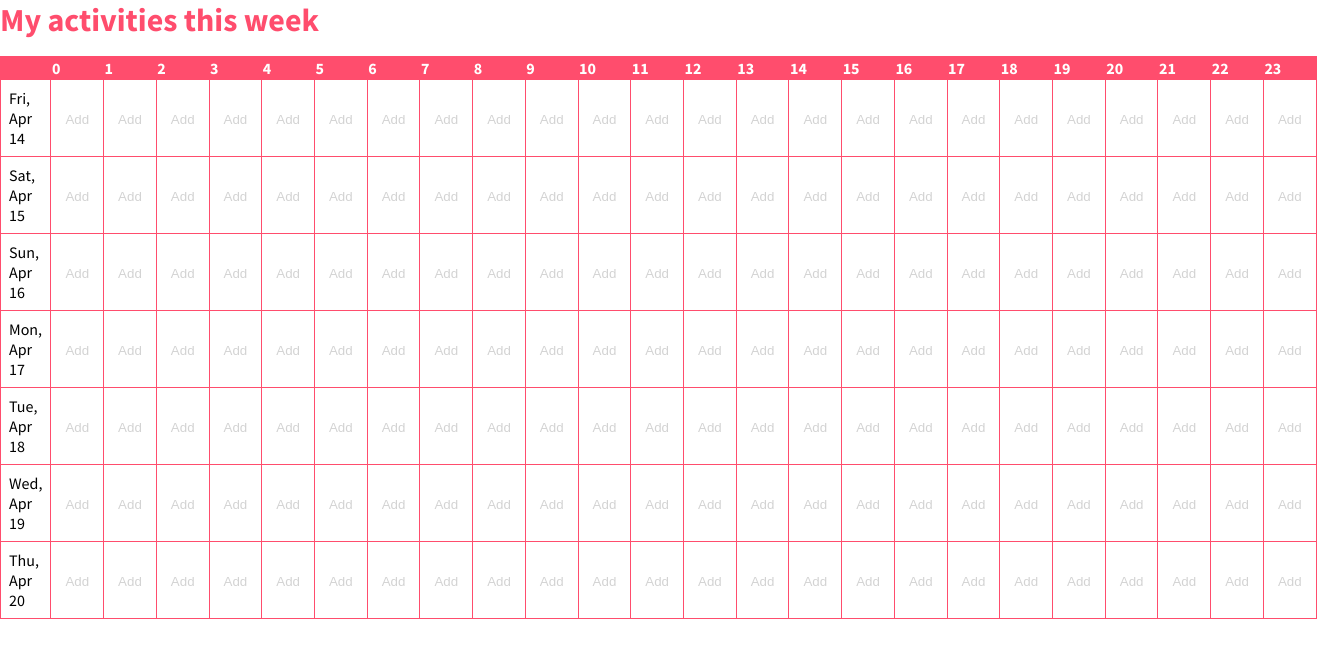
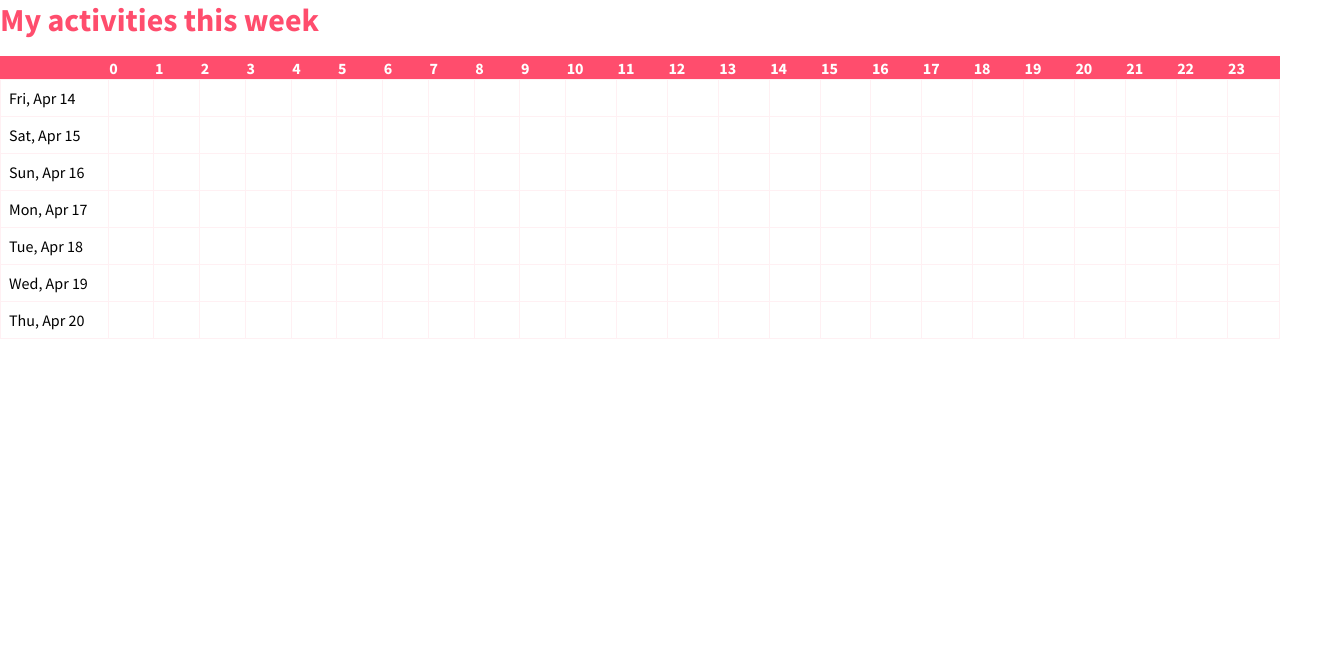
Before and after one commit to DinhL3/week-activities, a React (Create React App) app: page / in a window 1280 px wide. Shown: the top 658 px of the page, 1317 px wide, since content can reach past the window. Built offline with nearby package versions, Linux system fonts and the light colour scheme; a web font is replaced by a local one.

Commit message:
add: styling for booked events

```diff
--- a/src/components/Home/Home.js
+++ b/src/components/Home/Home.js
@@ -1,4 +1,4 @@
-import React, { useState } from "react";
+import React, { useEffect, useState } from "react";
 import { DateTime } from "luxon";
 import styles from './Home.module.scss'
 
@@ -24,14 +24,14 @@ const Home = () => {
     };
 
     const handleFormSubmit = (formValues) => {
-        setEvents([...events, formValues]);
-        console.log(events);
+        const newEvent = { ...formValues, id: ('000000' + Math.floor(Math.random() * 1000000)).slice(-6) };
+        setEvents([...events, newEvent]);
         setOpen(false);
     }
 
     const renderCells = () => {
-
         let currentWeek = [];
+        let previousBookedEventId = "";
 
         for (let i = 0; i < 7; i++) {
             currentWeek.push(DateTime.now().startOf("day").plus({ days: i }));
@@ -39,26 +39,32 @@ const Home = () => {
 
         return currentWeek.map((date) => (
             <tr key={date}>
-                <td>{date.toLocaleString({ month: 'short', day: 'numeric', weekday: 'short' })}</td>
+                <td className={styles.dates}>{date.toLocaleString({ month: 'short', day: 'numeric', weekday: 'short' })}</td>
                 {hoursOfDay.map((hour) => {
                     const startDateTime = date.plus({ hours: hour });
                     const endDateTime = date.plus({ hours: hour + 1 });
 
                     // Check if an event exists during the time period of this cell
-                    const hasEvent = events.some((event) => {
+                    const eventIndex = events.findIndex((event) => {
                         const eventStart = DateTime.fromISO(event.startDateTime);
                         const eventEnd = DateTime.fromISO(event.endDateTime);
                         return eventStart < endDateTime && eventEnd > startDateTime;
                     });
 
-                    if (hasEvent) {
-                        return <td key={startDateTime}>Booked</td>; // Render empty cell
+                    if (eventIndex > -1) {
+                        if (events[eventIndex].id === previousBookedEventId) {
+                            previousBookedEventId = events[eventIndex].id;
+                            return <td key={startDateTime} className={styles.booked}></td>;
+                        } else {
+                            previousBookedEventId = events[eventIndex].id;
+                            return <td key={startDateTime} className={styles.booked}><span>{events[eventIndex].eventName}</span></td>;
+                        }
                     } else {
                         return (
-                            <td key={startDateTime}>
-                                <button onClick={() => handleCellClick(startDateTime)}>
+                            <td key={startDateTime} className={styles.free} onClick={() => handleCellClick(startDateTime)}>
+                                {/* <button onClick={() => handleCellClick(startDateTime)}>
                                     Add
-                                </button>
+                                </button> */}
                             </td>
                         );
                     }
@@ -66,6 +72,10 @@ const Home = () => {
             </tr>
         ));
     };
+
+    // useEffect(() => {
+    //     console.log(events);
+    // }, [events]);
 
     return (<React.Fragment>
         {isOpen && (
--- a/src/components/Home/Home.module.scss
+++ b/src/components/Home/Home.module.scss
@@ -3,12 +3,40 @@
 .table {
     border-collapse: collapse;
     border: 1px solid colors.$dark-pink-1;
-
+    width: 100%;
 
     td {
         text-align: left;
         padding: 0.5rem;
-        border: 1px solid colors.$dark-pink-1;
+        border: 1px solid colors.$light-pink-1;
+        position: relative;
+
+        &.dates {
+            max-width: 2.5rem;
+        }
+
+        &.booked {
+            cursor: pointer;
+            background-color: colors.$dark-pink-2;
+            color: white;
+            font-size: 0.8rem;
+            white-space: nowrap;
+
+            span {
+                position: absolute;
+                z-index: 1;
+                top: 0;
+            }
+        }
+
+        &.free {
+            cursor: pointer;
+            color: white;
+
+            &:hover {
+                background-color: colors.$light-pink-3;
+            }
+        }
 
         button {
             border: none;
--- a/src/components/Modal/Modal.js
+++ b/src/components/Modal/Modal.js
@@ -10,7 +10,7 @@ const Backdrop = (props) => {
 }
 
 function ModalOverlay(props) {
-    const [eventName, setEventName] = useState("");
+    const [eventName, setEventName] = useState(props.eventName || "");
     const [date, setDate] = useState(props.startDateTime.toISODate());
     const [startTime, setStartTime] = useState(props.startDateTime.toISOTime().slice(0, 5));
     const [endTime, setEndTime] = useState(props.startDateTime.plus({ hours: 1 }).toISOTime().slice(0, 5));
```
